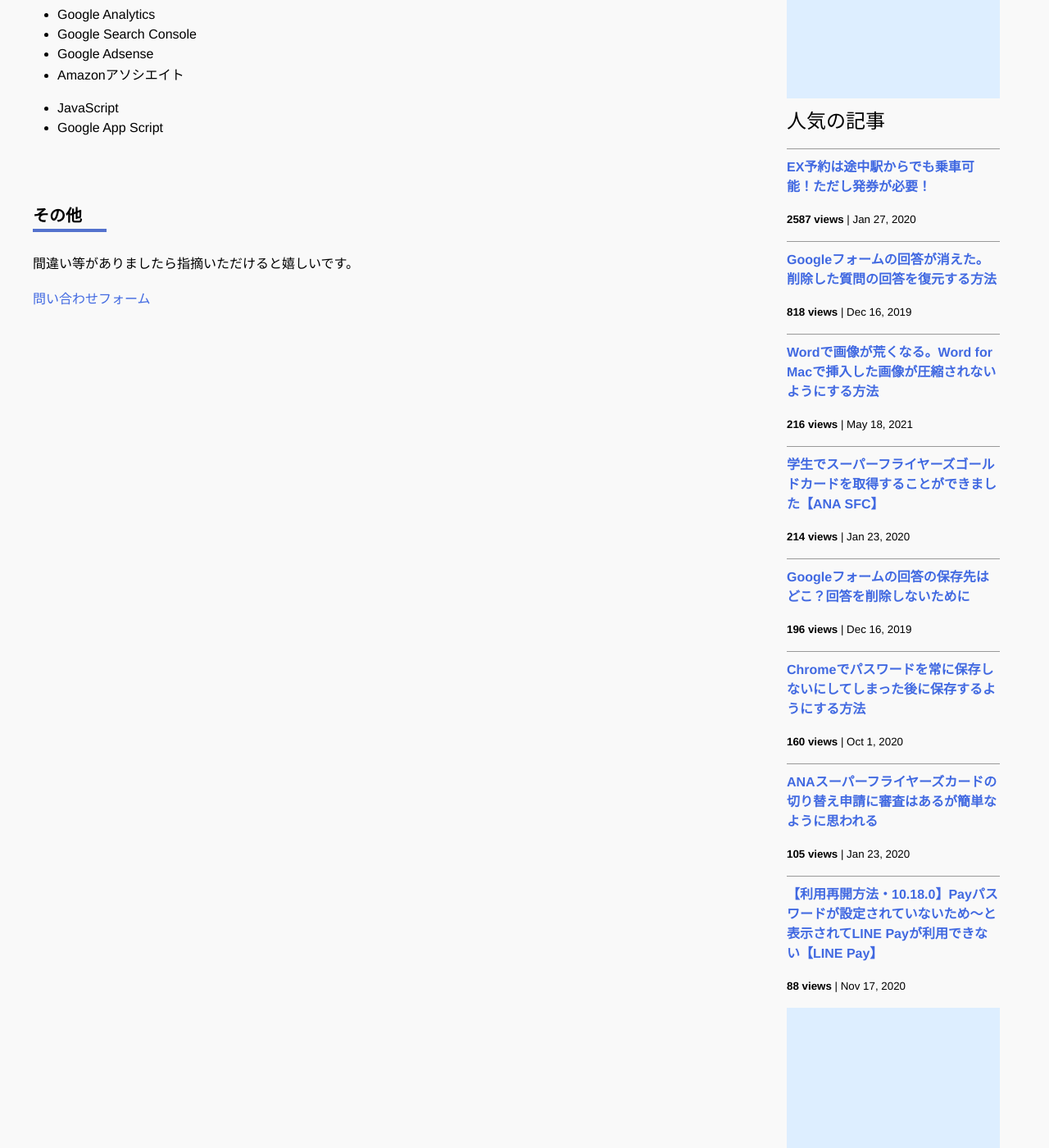
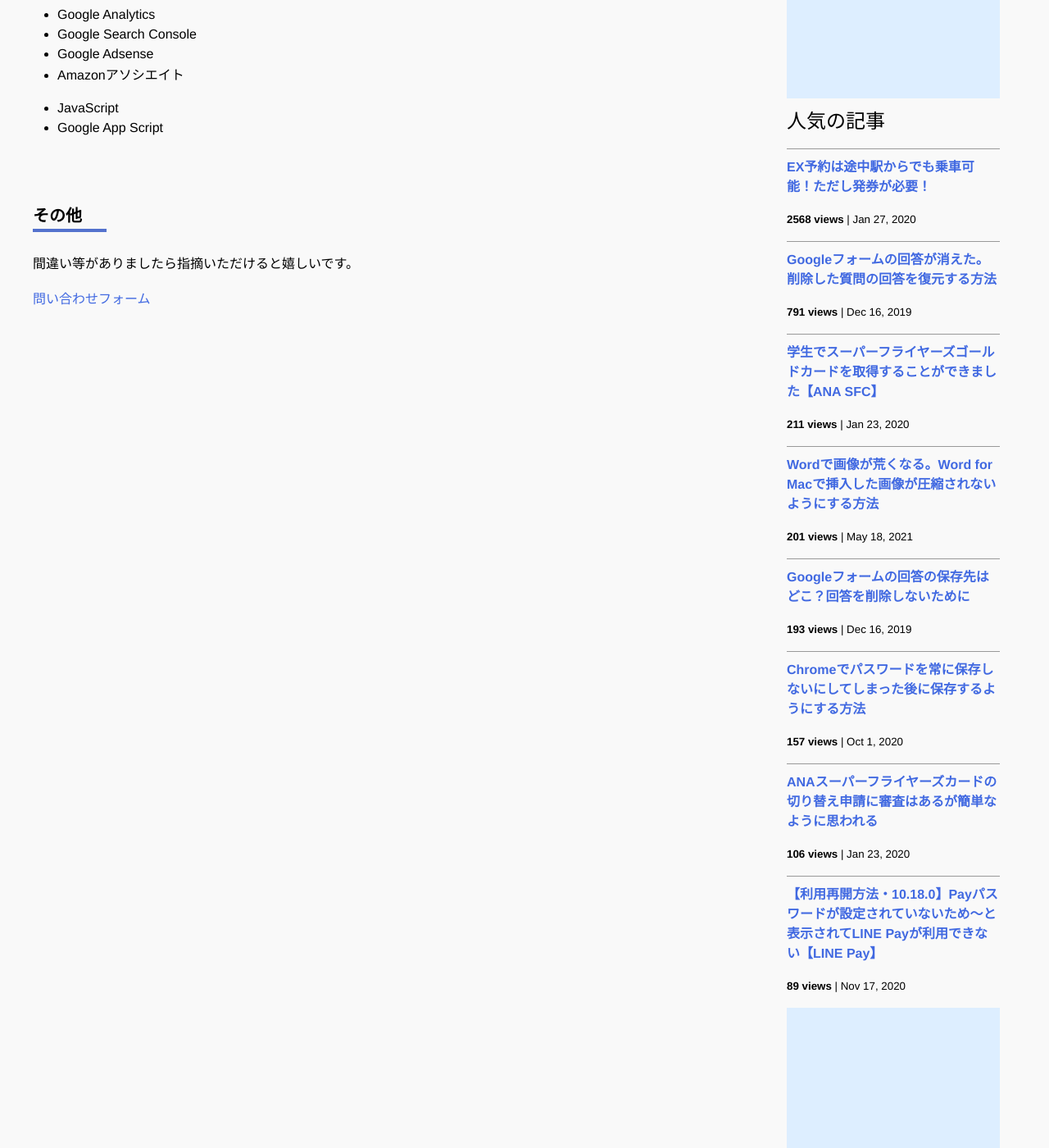
Before and after one commit to iwanaminami/shoyaiwaname, a Jekyll site: the page built from about.markdown, in a window 1280 px wide and 1400 px high, scrolled down 693 px. Shown: the whole window at 82% size. Built offline with Jekyll 4.4.1, drawn with Linux system fonts in a browser that asks for light colours; nearby versions of some CDN libraries; comment, search, counter and statistics services are not loaded.

Commit message:
a new commit message

```diff
--- a/_data/popularposts.yml
+++ b/_data/popularposts.yml
@@ -1,17 +1,17 @@
 side:
-  - view: 2587
+  - view: 2568
     url: /2020/01/27/ex-rideontheway.html
-  - view: 818
+  - view: 791
     url: /2019/12/16/restore-googleform.html
-  - view: 216
+  - view: 211
+    url: /2020/01/23/sfcgold.html
+  - view: 201
     url: /2021/05/18/image-compression-word.html
-  - view: 214
-    url: /2020/01/23/sfcgold.html
-  - view: 196
+  - view: 193
     url: /2019/12/16/googleform-answers.html
-  - view: 160
+  - view: 157
     url: /2020/10/01/googlepassword.html
-  - view: 105
+  - view: 106
     url: /2020/01/23/sfc-judge.html
-  - view: 88
+  - view: 89
     url: /2020/11/17/linepay.html
```
